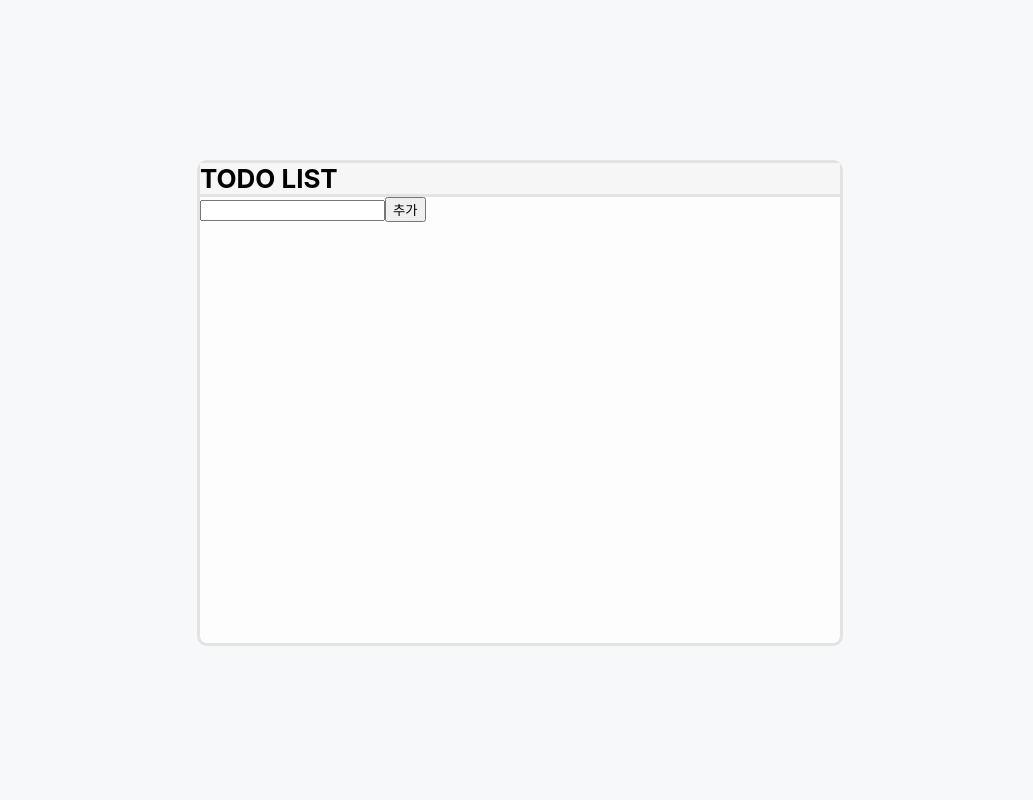
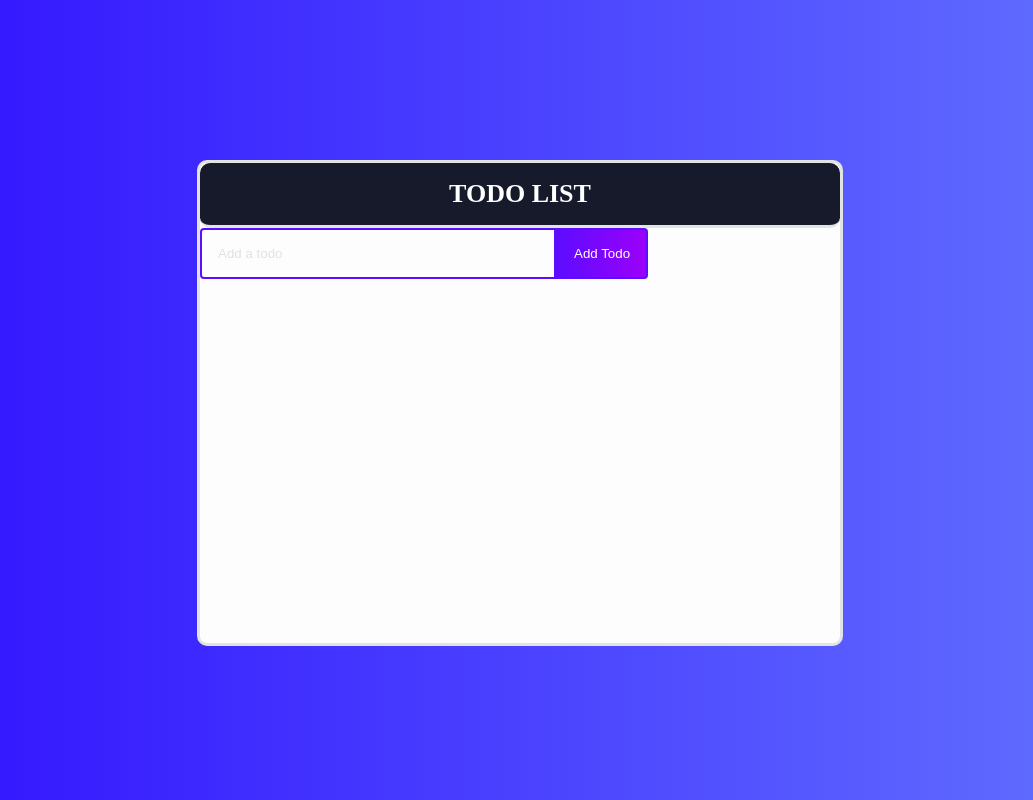
Before and after one commit to kimkyeongo/todo-app, a React (Create React App) app: page / in a window 1280 px wide. Shown: the whole page, without its empty margins (123-1156 px from the left). Built offline with nearby package versions, Linux system fonts and the light colour scheme.

Commit message:
last word issue

```diff
--- a/src/App.css
+++ b/src/App.css
@@ -10,10 +10,19 @@
 }
 
 .App-header {
-  background-color: #f6f6f6;
-  font-size: calc(10px + 2vmin);
+  font-weight: bold;
   color: black;
   border-bottom: solid #e2e3e3;
-  font-weight: bold;
-  text-align: left;
+  display: flex;
+  flex-direction: column;
+  background: #161a2b;
+  text-align: center;
+  border-radius: 10px;
 }
+
+
+h1 {
+  margin: 2vmin;
+  color: #fff;
+  font-size: calc(10px + 2vmin);
+}
--- a/src/App.js
+++ b/src/App.js
@@ -6,7 +6,7 @@ function App() {
   return (
     <div className="App">
       <header className="App-header">
-          {name}
+          <h1>{name}</h1>
       </header>
         <Todo />
     </div>
--- a/src/component/Todo.css
+++ b/src/component/Todo.css
@@ -7,3 +7,30 @@ ul{
 img{
     width: 1.5vmin;
 }
+.todo-input {
+    padding: 2vmin;
+    border-radius: 4px 0 0 4px;
+    border: 2px solid #5d0cff;
+    outline: none;
+    width: 40vmin;
+    background: transparent;
+}
+
+.todo-input::placeholder {
+    color: #e2e2e2;
+}
+
+.todo-button {
+    padding: 2vmin;
+    border: 2px solid #5d0cff;
+    border-radius: 0 4px 4px 0;
+    cursor: pointer;
+    outline: none;
+    background: linear-gradient(
+            90deg,
+            rgba(93, 12, 255, 1) 0%,
+            rgba(155, 0, 250, 1) 100%
+    );
+    color: #fff;
+    text-transform: capitalize;
+}
--- a/src/component/Todo.js
+++ b/src/component/Todo.js
@@ -1,32 +1,43 @@
 import "./Todo.css";
-import {useState} from "react";
+import {useState, useEffect} from "react";
 
     const Todo = () => {
         const [content, setContent] = useState({});
         const [contCurrent, setContCurrent] = useState(0);
         const [dataList, setDataList] = useState([]);
+        const [input, setInput] = useState("");
+
         const onChange = (e) => {
-            setContent({id:contCurrent, cont:e.target.value});
-        };
+            setInput(e.target.value)
+            setContent({id:contCurrent, cont:input});
+        }
+
+        // useEffect(() => {
+        //     onChange();
+        // }, [input]);
 
         const imgHandle = (e) => {
             e.target.src = e.target.src.indexOf("unchecked") < 0 ? "/unchecked.png" : "checked.png";
         }
 
-        const addFunc = () => {
-            console.info(content);
+        const addFunc = e => {
+            e.preventDefault();
+            // setContCurrent(Math.floor(Math.random() * 10000));
             setContCurrent(contCurrent + 1);
             setDataList((dataList) => {
-                    return [content,...dataList];
+                    return input === '' ? [...dataList] : [...dataList,content];
                 });
+
+            setInput('');
+
         }
 
         return (
             <div className="Todo-body">
-                <input name="todo-input" onChange={onChange}/>
-                <button onClick={addFunc}>추가</button>
+                <input className="todo-input" placeholder="Add a todo" onChange={onChange} value={input} />
+                <button className="todo-button" onClick={addFunc}>Add todo</button>
                 <ul>
-                    {dataList.map(info => <li key={info.id}><img src="/unchecked.png" onClick={imgHandle}/> {info.cont}</li> )}
+                    {dataList.map(info => <li key={info.id.toString()}><img src="/unchecked.png" onClick={imgHandle}/> {info.cont}</li> )}
                 </ul>
             </div>
         );
--- a/src/index.css
+++ b/src/index.css
@@ -1,13 +1,10 @@
 body {
-  margin: 0;
-  font-family: -apple-system, BlinkMacSystemFont, 'Segoe UI', 'Roboto', 'Oxygen',
-    'Ubuntu', 'Cantarell', 'Fira Sans', 'Droid Sans', 'Helvetica Neue',
-    sans-serif;
-  -webkit-font-smoothing: antialiased;
-  -moz-osx-font-smoothing: grayscale;
-  background-color: #f7f8f9;
+  background: linear-gradient(
+          90deg,
+          rgba(48, 16, 255, 1) 0%,
+          rgba(100, 115, 255, 1) 100%
+  );
 }
-
 code {
   font-family: source-code-pro, Menlo, Monaco, Consolas, 'Courier New',
     monospace;
```
